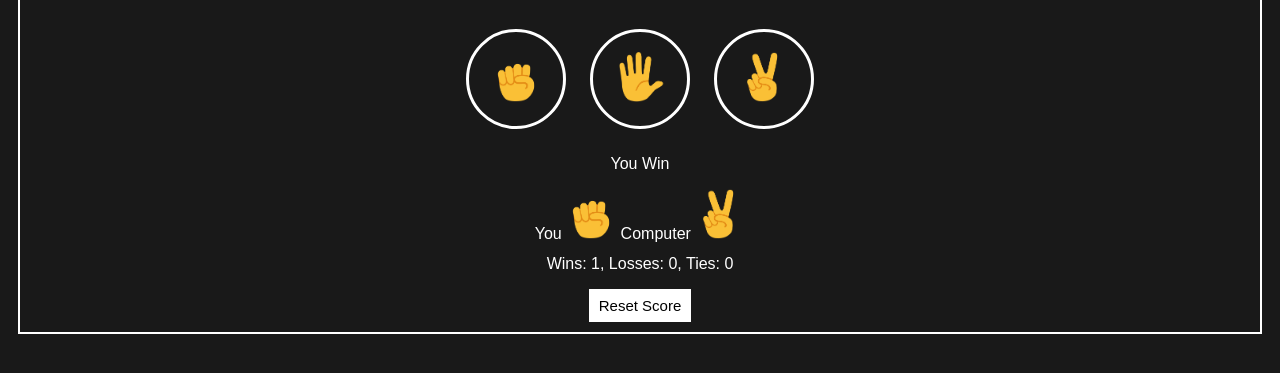
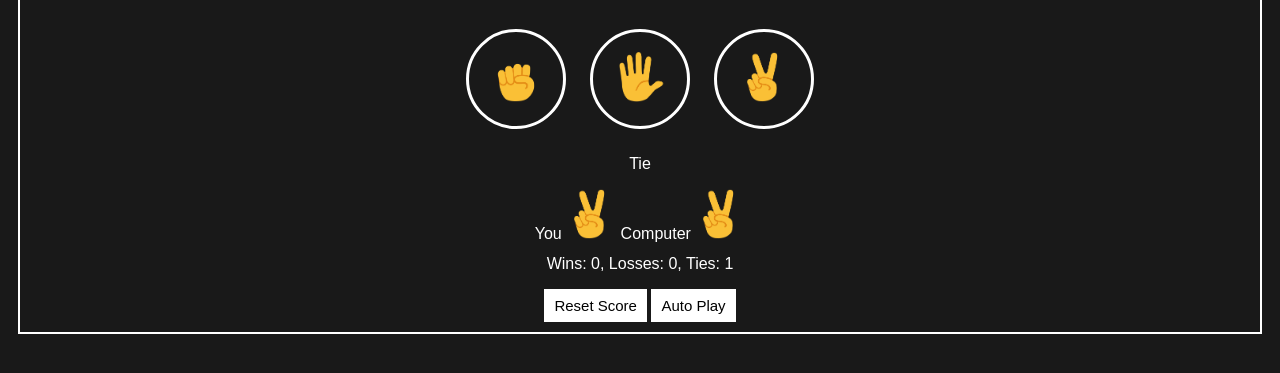
Before and after one commit to akashpande1886/rock-paper-scissors, a plain HTML site: page index.html in a window 1280 px wide. Both pictures are taken after a click on the button 515 px from the left and 161 px from the top of the page. Shown: the part 83-456 px from the top of the page. Drawn offline with Linux system fonts and the light colour scheme.

Commit message:
auto play added

```diff
--- a/index.html
+++ b/index.html
@@ -27,6 +27,7 @@
         </div>
 
         <button onclick="reset()" class="reset-button">Reset Score</button>
+        <button onclick="autoPlay()" class="autoPlay-button">Auto Play</button>
     </div>
     <script src="rpc.js"></script>
 </body>
--- a/rpc.css
+++ b/rpc.css
@@ -31,7 +31,8 @@ body {
     transition: transform 0.3s ease, background-color 0.3s ease;
 }
 
-.reset-button {
+.reset-button,
+.autoPlay-button {
     background-color: white;
     border: none;
     font-size: 15px;
--- a/rpc.js
+++ b/rpc.js
@@ -15,6 +15,7 @@ function reset() {
 }
 
 function playGame(playerMove) {
+  playerMove = autoPickPlayerMove();
   const computerMove = pickComputerMove();
   let result = "";
   if (playerMove === "scissors") {
@@ -56,6 +57,7 @@ function playGame(playerMove) {
   updateMovesElement(playerMove, computerMove);
   resultElement(result);
 }
+
 function updateScoreElement() {
   document.querySelector(
     ".js-score "
@@ -84,3 +86,37 @@ function pickComputerMove() {
   }
   return computerMove;
 }
+function autoPickPlayerMove() {
+  const randomNumber = Math.random();
+  let playerMove = "";
+
+  if (randomNumber >= 0 && randomNumber <= 1 / 3) {
+    playerMove = "rock";
+  } else if (randomNumber > 1 / 3 && randomNumber <= 2 / 3) {
+    playerMove = "paper";
+  } else {
+    playerMove = "scissors";
+  }
+  // console.log(playerMove)
+  return playerMove;
+}
+
+let intervalId; // Store interval ID globally
+
+function autoPlay() {
+  const autoPlayButtonElement = document.querySelector(".autoPlay-button");
+
+  if (autoPlayButtonElement.innerText === "Auto Play") {
+    autoPlayButtonElement.innerHTML = "Stop";
+    autoPlayButtonElement.classList.add("is-autoPlay");
+
+    // Start interval and store ID
+    intervalId = setInterval(playGame, 2000);
+  } else {
+    autoPlayButtonElement.innerHTML = "Auto Play";
+    autoPlayButtonElement.classList.remove("is-autoPlay");
+
+    // Stop the interval
+    clearInterval(intervalId);
+  }
+}
```
